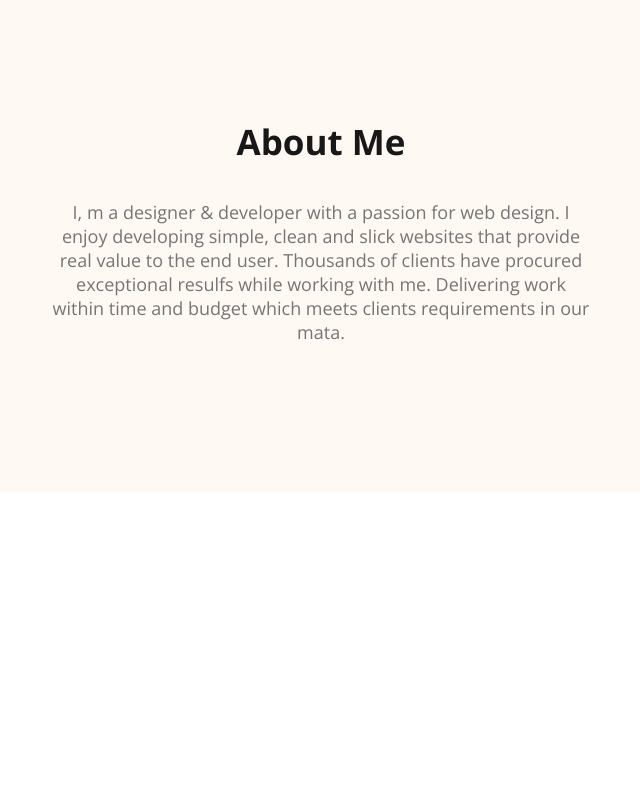
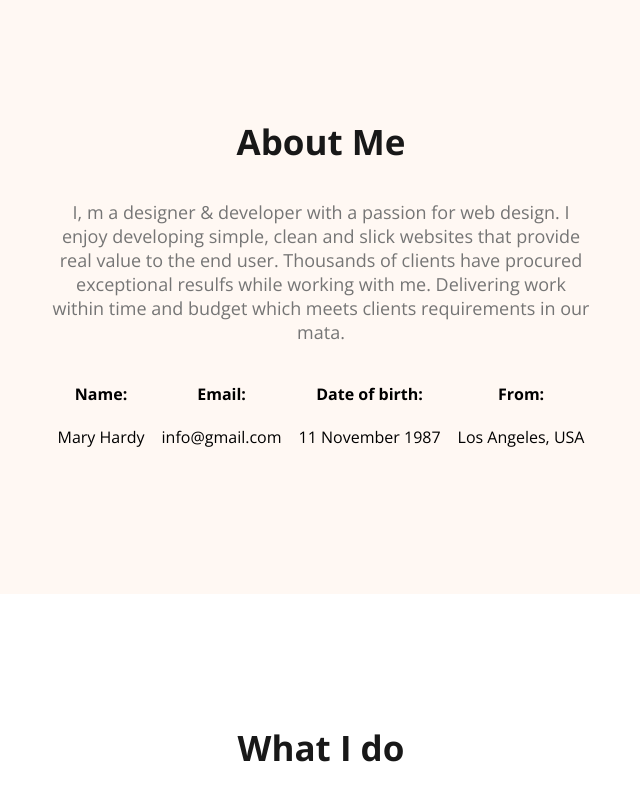
Before and after one commit to Rayhan0099/web-developer-porttfolio, a plain HTML site: page index.html in a window 1280 px wide. Shown: the part 879-1679 px from the top of the page, without its empty margins (319-959 px from the left). Before the commit the page ends 1501 px from the top, so only its background shows below. Drawn offline with nearby package versions, Linux system fonts and the light colour scheme.

Commit message:
added About info

```diff
--- a/index.html
+++ b/index.html
@@ -9,6 +9,8 @@
     <link href="https://fonts.googleapis.com/css2?family=Manrope:wght@400;500;700;800&family=Open+Sans:wght@400;700;800&display=swap" rel="stylesheet">
 
     <link rel="stylesheet" href="styles/Portfolio.css">
+
+
 </head>
 <body>
     <header class="header">
@@ -37,7 +39,30 @@
             <p class="section-des">
                 I, m a designer & developer with a passion for web design. I enjoy developing simple, clean and slick websites that provide real value to the end user. Thousands of clients have procured exceptional resulfs while working with me. Delivering work within time and budget which meets clients requirements in our mata.
             </p>
+
+            <div class="About-info-container">
+                <div class="about-info">
+                    <h4 class="info-title">Name:</h4>
+                    <p class="info-description">Mary Hardy</p>
+                </div>
+                <div class="about-info">
+                    <h4 class="info-title">Email:</h4>
+                    <p class="info-description">info@gmail.com</p>
+                </div>
+                <div class="about-info">
+                    <h4 class="info-title">Date of birth:</h4>
+                    <p class="info-description">11 November 1987</p>
+                </div>
+                <div class="about-info">
+                    <h4 class="info-title">From:</h4>
+                    <p class="info-description">Los Angeles, USA</p>
+                </div>
+            </div>
         </section>
+
+        <!-- what i do section start -->
+
+        <h3 class="section-title">What I do</h3>
     </main>
     <footer>
 
--- a/styles/Portfolio.css
+++ b/styles/Portfolio.css
@@ -110,7 +110,10 @@ nav a {
 }
 
 /* main section Style */
+.main{
+    max-width: 1140px;
 
+}
 
 /* about section style */
 
@@ -123,3 +126,12 @@ nav a {
     margin-left: 230px;
     margin-right: 230px;
 }
+
+.About-info-container{
+    display: flex;
+    justify-content: space-around;
+}
+
+.about-info{
+    text-align: center;
+}
```
